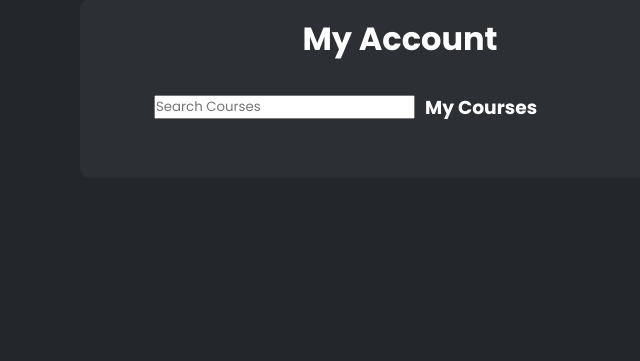
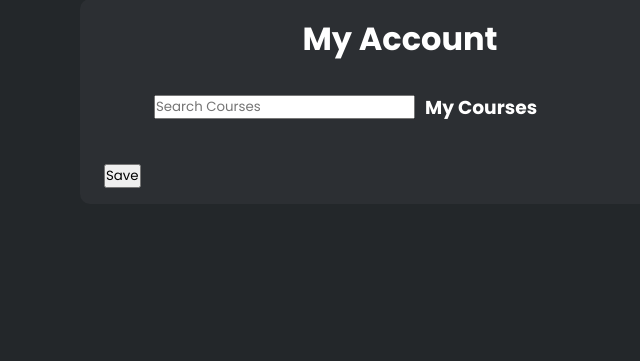
Before and after one commit to assessment-scheduler/assessment-scheduler, a Flask app: page /account in a window 1280 px wide. Shown: the part 93-454 px from the top of the page, without its empty margins (240-880 px from the left). Run offline with Flask 3, Linux system fonts and the light colour scheme; data that the repository does not hold is empty; some libraries are stand-ins or nearby versions.

Commit message:
added button to save course listing

```diff
--- a/App/templates/account.html
+++ b/App/templates/account.html
@@ -27,19 +27,20 @@
                   {% endfor %}
                 </tbody>
               </table>
-              </div>
+            </div>
           </div>
         </div>
 
-    <h3>My Courses</h3>
-    <div id="selected_courses">
-
-    </div>
+      <h3>My Courses</h3>
+      <div id="selected_courses"></div>
     </div>
 
 
 
-
+    <form id="save-course-form" method="POST" action="/account">
+      <input type="hidden" id="courseData" name="courseData">
+      <button type="submit">Save</button>
+    </form>
     <!-- <div class="reset_password">
         <h3>Reset password</h3>
         <label for="password">New Password</label>
```
Also changed, not shown: App/views/staff.py (+7 -0 lines).
